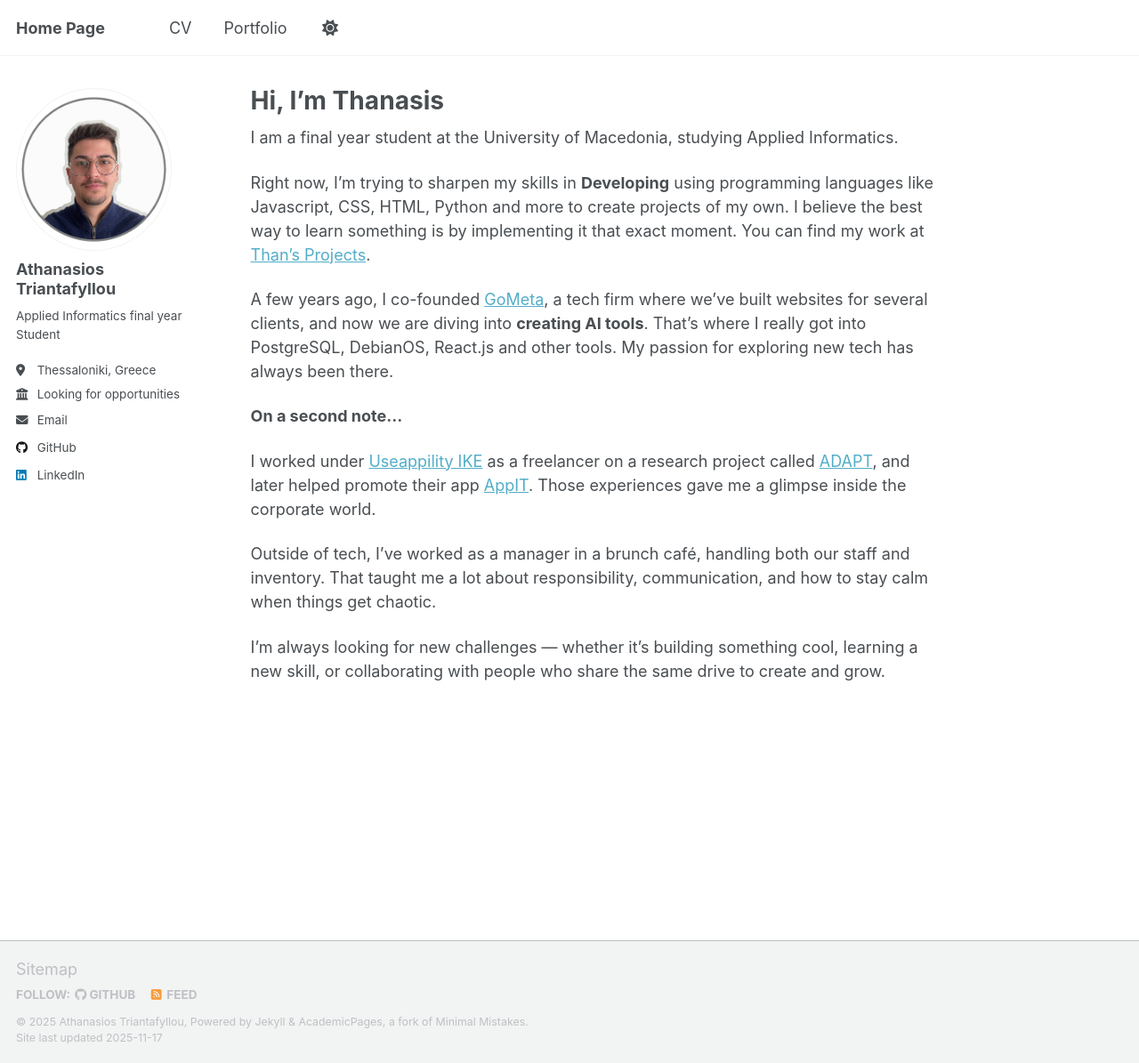
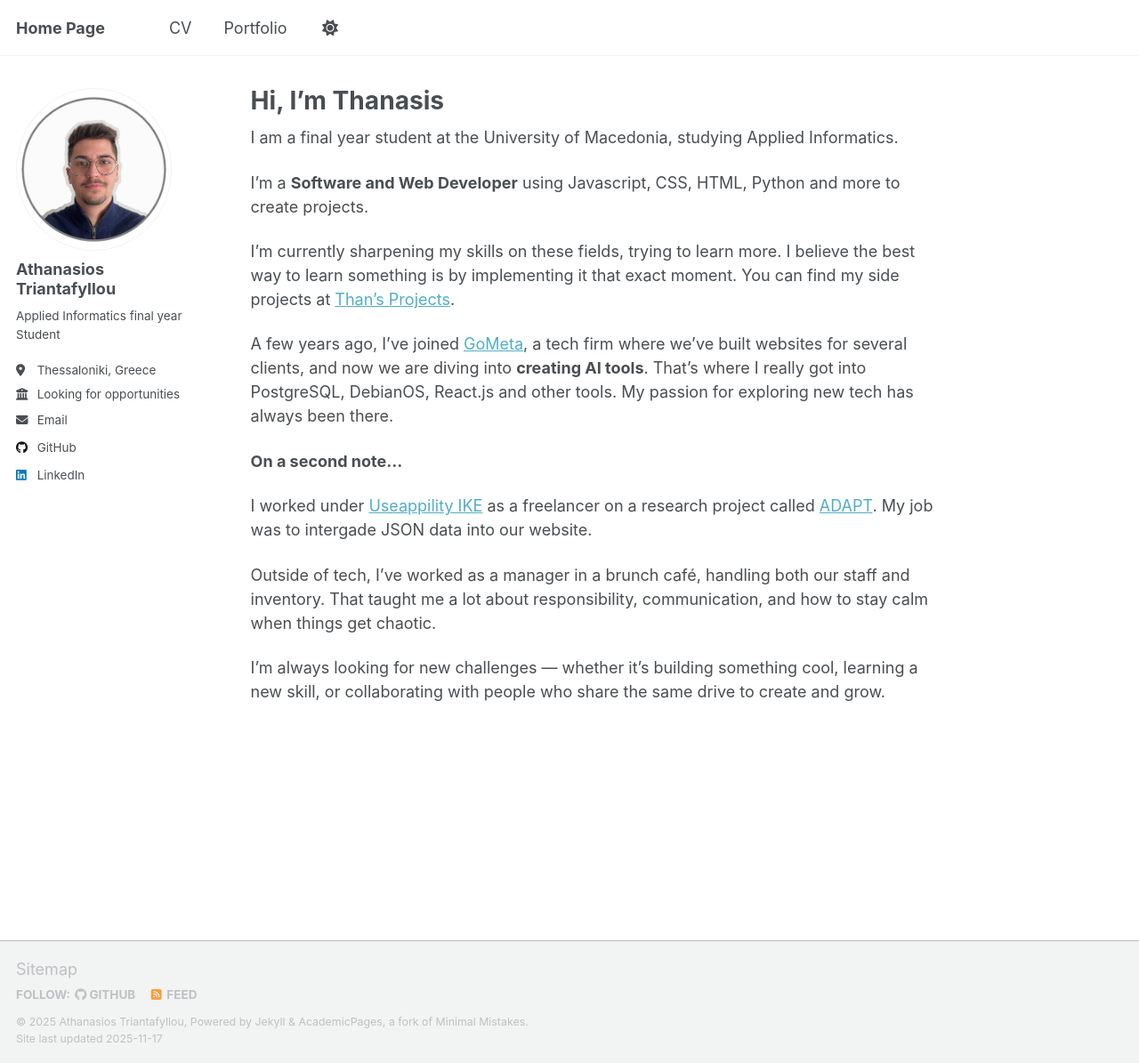
Before and after one commit to AthTriantafyllou/AthTriantafyllou.github.io, a Jekyll site: the page built from _pages/about.md, in a window 1280 px wide and 1195 px high. Shown: the whole window at 89% size. Built offline with Jekyll 4.4.1, drawn with Linux system fonts in a browser that asks for light colours; a script that is not in the unit is left out.

Commit message:
Update about.md

```diff
--- a/_pages/about.md
+++ b/_pages/about.md
@@ -10,16 +10,20 @@ redirect_from:
 I am a final year student at the University of Macedonia, studying Applied Informatics.
 
 
-Right now, I’m trying to sharpen my skills in <b>Developing</b> using programming languages like Javascript, CSS, HTML, Python and more to create projects of my own. I believe the best way to learn something is by implementing it that exact moment. You can find my work at [Than's Projects](https://thanfyllou.eu/second_brain/index.html){:target="_blank"}.
+I'm a <b>Software and Web Developer</b> using Javascript, CSS, HTML, Python and more to create projects.
 
 
-A few years ago, I co-founded [GoMeta](https://gometa.gr){:target="_blank"}, a tech firm where we’ve built websites for several clients, and now we are diving into <b>creating AI tools</b>. That's where I really got into PostgreSQL, DebianOS, React.js and other tools. My passion for exploring new tech has always been there.
+I'm currently sharpening my skills on these fields, trying to learn more. I believe the best way to learn something is by implementing it that exact moment.
+You can find my side projects at [Than's Projects](https://thanfyllou.eu/second_brain/index.html){:target="_blank"}.
+
+
+A few years ago, I've joined [GoMeta](https://gometa.gr){:target="_blank"}, a tech firm where we’ve built websites for several clients, and now we are diving into <b>creating AI tools</b>. That's where I really got into PostgreSQL, DebianOS, React.js and other tools. My passion for exploring new tech has always been there.
 
 
 <b>On a second note...</b>
 
 
-I worked under [Useappility IKE](https://useappility.com){:target="_blank"} as a freelancer on a research project called [ADAPT](https://useappility.com/en/adapt_app/){:target="_blank"}, and later helped promote their app [AppIT](https://appit.info){:target="_blank"}. Those experiences gave me a glimpse inside the corporate world.
+I worked under [Useappility IKE](https://useappility.com){:target="_blank"} as a freelancer on a research project called [ADAPT](https://useappility.com/en/adapt_app/){:target="_blank"}. My job was to intergade JSON data into our website.
 
 
 Outside of tech, I’ve worked as a manager in a brunch café, handling both our staff and inventory. That taught me a lot about responsibility, communication, and how to stay calm when things get chaotic.
```
